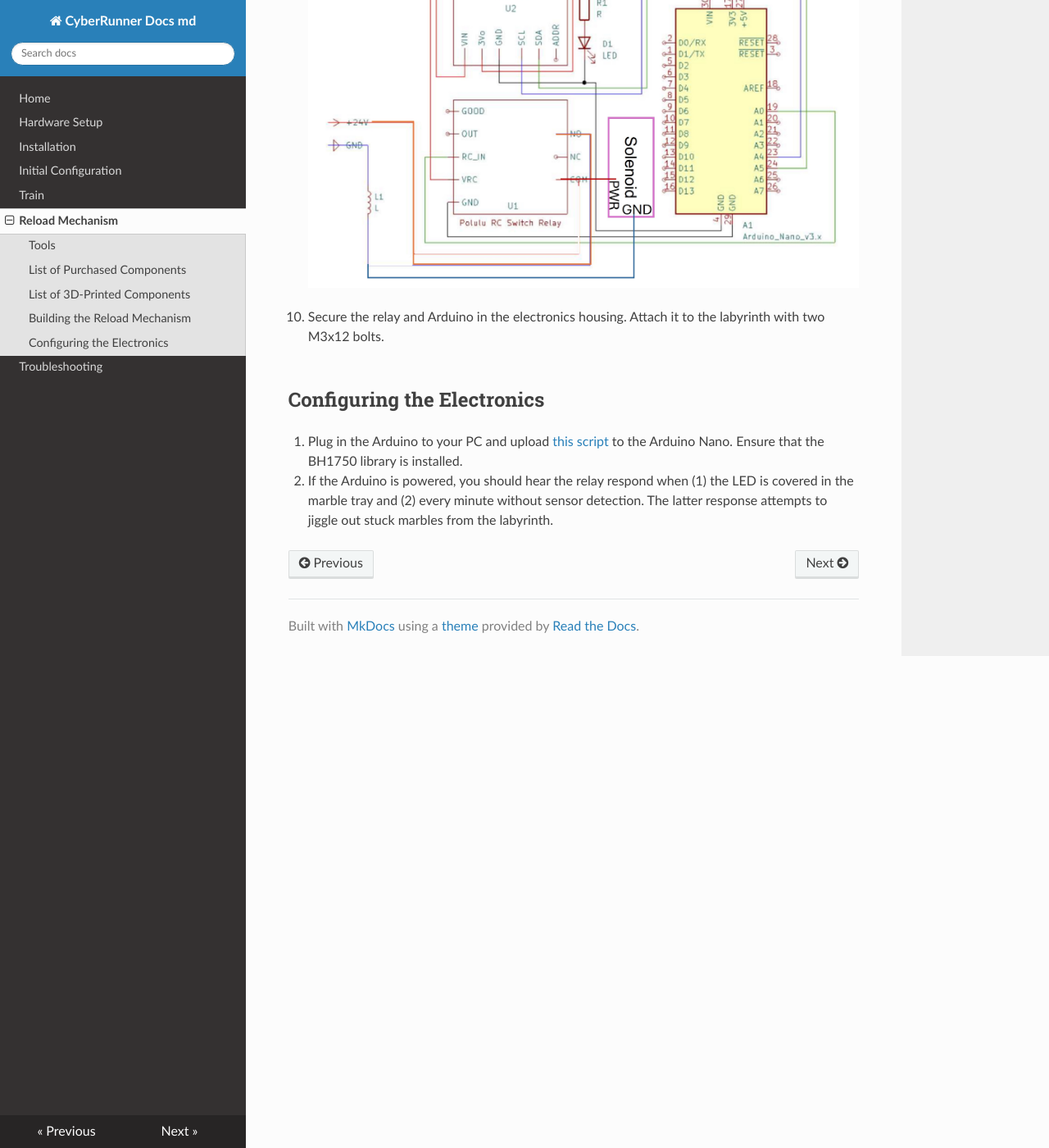
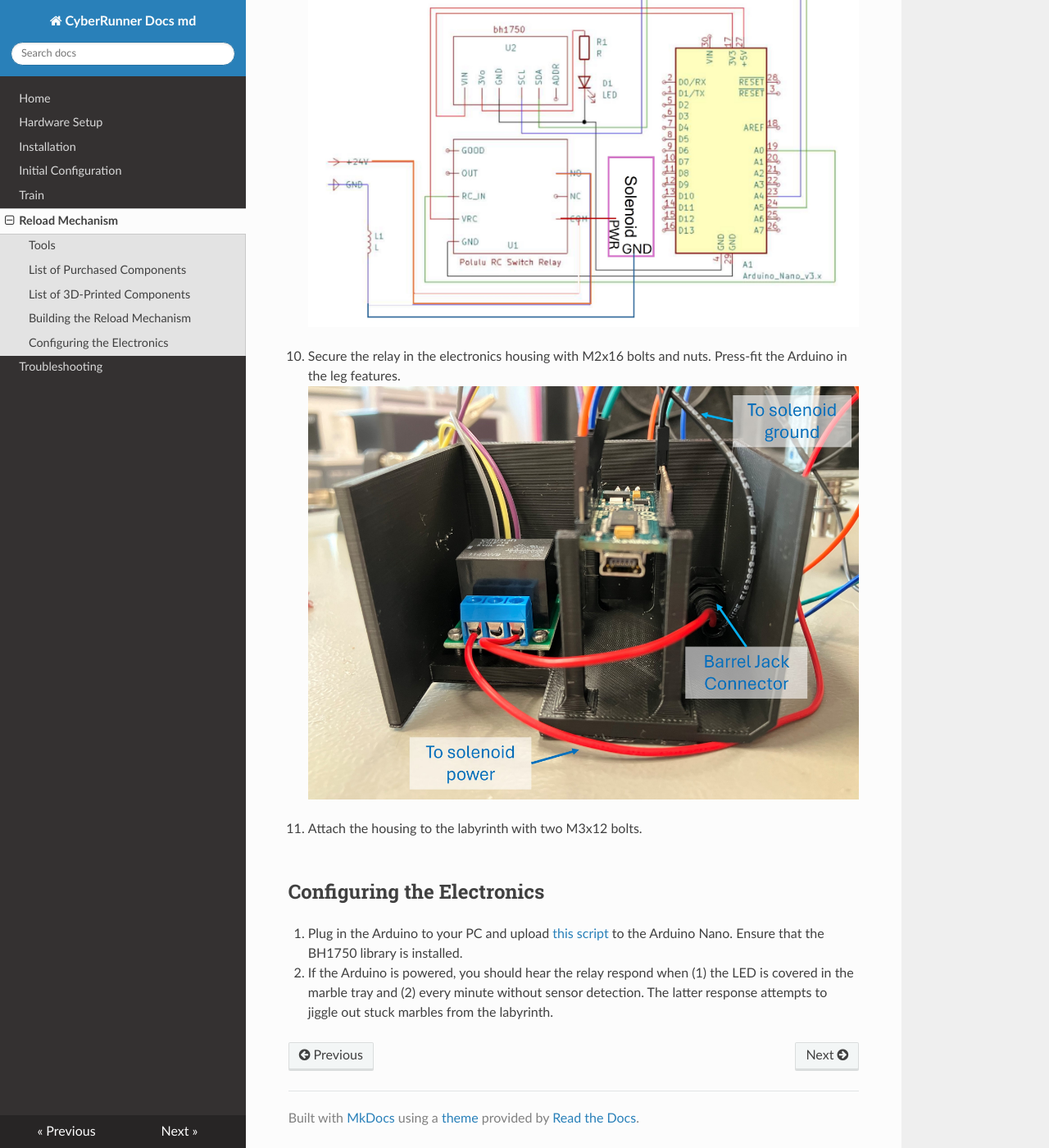
Before and after one commit to ckoethz/cyberrunner_docs_md, an MkDocs documentation site: the page built from docs/05_reload.md, in a window 1280 px wide and 1400 px high, scrolled down 3689 px. Shown: the whole window at 82% size. Built offline with MkDocs 1.6.1, drawn with Linux system fonts in a browser that asks for light colours; nearby versions of some CDN libraries; some of the changed text lies outside the part shown.

Commit message:
Corrected bolt lists. Added electronics housing photo to reload page

```diff
--- a/docs/05_reload.md
+++ b/docs/05_reload.md
@@ -27,6 +27,8 @@ Reload Mechanism
 * <a href="https://www.adafruit.com/product/793" target="_blank">F/F Jumper Cables</a> (Example)
 * 9x M3x8 bolts
 * 6x M3x12 bolts
+* 4x M2x16 bolts
+* 4x M2 nuts
 * Heat shrink
 * Optional: Barrel jack adapter to power the solenoid
 
@@ -84,7 +86,11 @@ Reload Mechanism
 ![reload_wiring](img/reload_wiring.jpg)
 <br><br>
 
-10. Secure the relay and Arduino in the electronics housing. Attach it to the labyrinth with two M3x12 bolts.
+10. Secure the relay in the electronics housing with M2x16 bolts and nuts. Press-fit the Arduino in the leg features.
+![housing_layout](img/electronics_housing_layout.jpg)
+<br><br>
+
+11. Attach the housing to the labyrinth with two M3x12 bolts.
 <br><br>
 
 ## Configuring the Electronics
```
Also changed, not shown: docs/01_hardware_setup.md (+1 -1 lines), docs/img/electronics_housing_layout.jpg (added).
